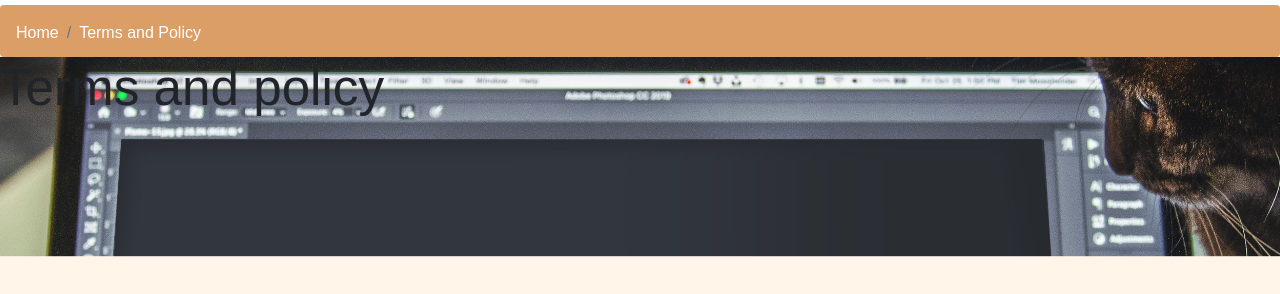
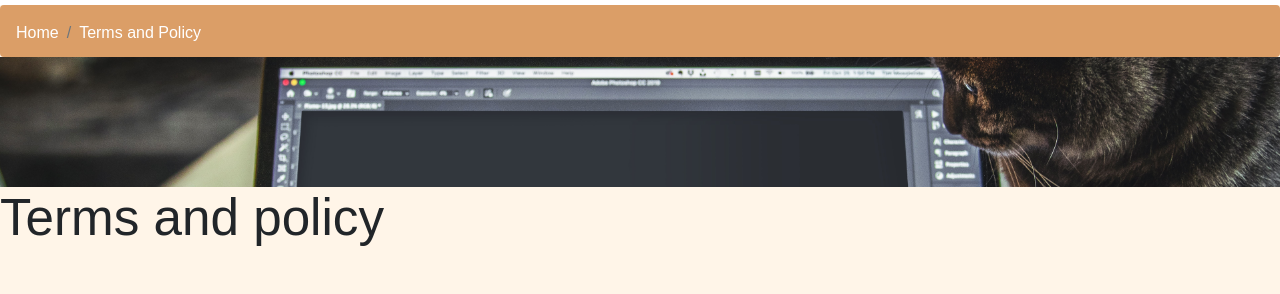
Before and after one commit to LucaBRS/polimi-HYP-2020-10437877, a website: page www/static/terms.html in a window 1280 px wide. Shown: the part 54-348 px from the top of the page. Drawn offline with nearby package versions, Linux system fonts and the light colour scheme; files whose address does not match are found by name.

Commit message:
Update terms.html

```diff
--- a/www/static/terms.html
+++ b/www/static/terms.html
@@ -92,9 +92,9 @@
 
 <!--BAckground-->
 
-<div class="parallax-window h-25" data-parallax="scroll" data-image-src="../img/TERMS AND CONDITIONS.jpg" >
+<div  data-parallax="scroll"  >
+    <img src="../img/TERMS AND CONDITIONS.jpg" style="margin:auto; width:100%;"/>
         <h5 style="font-size:4vw;" >Terms and policy</h5>
-
 </div>
 
 
```
